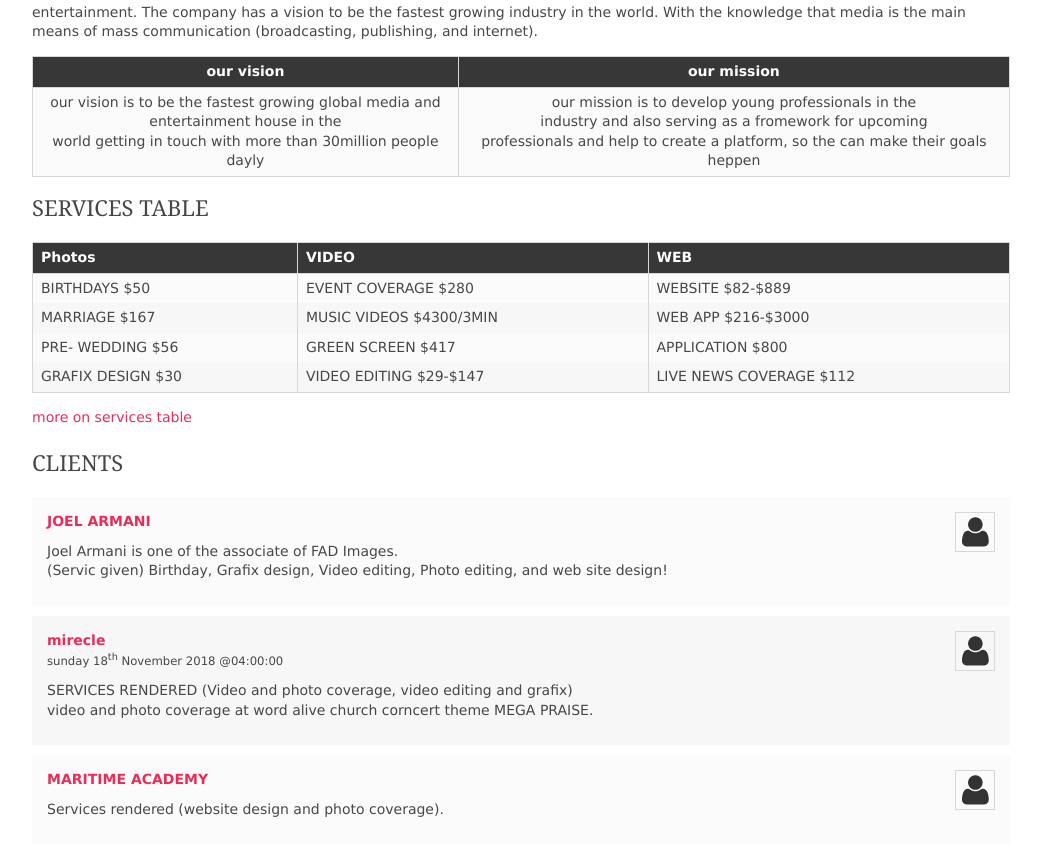
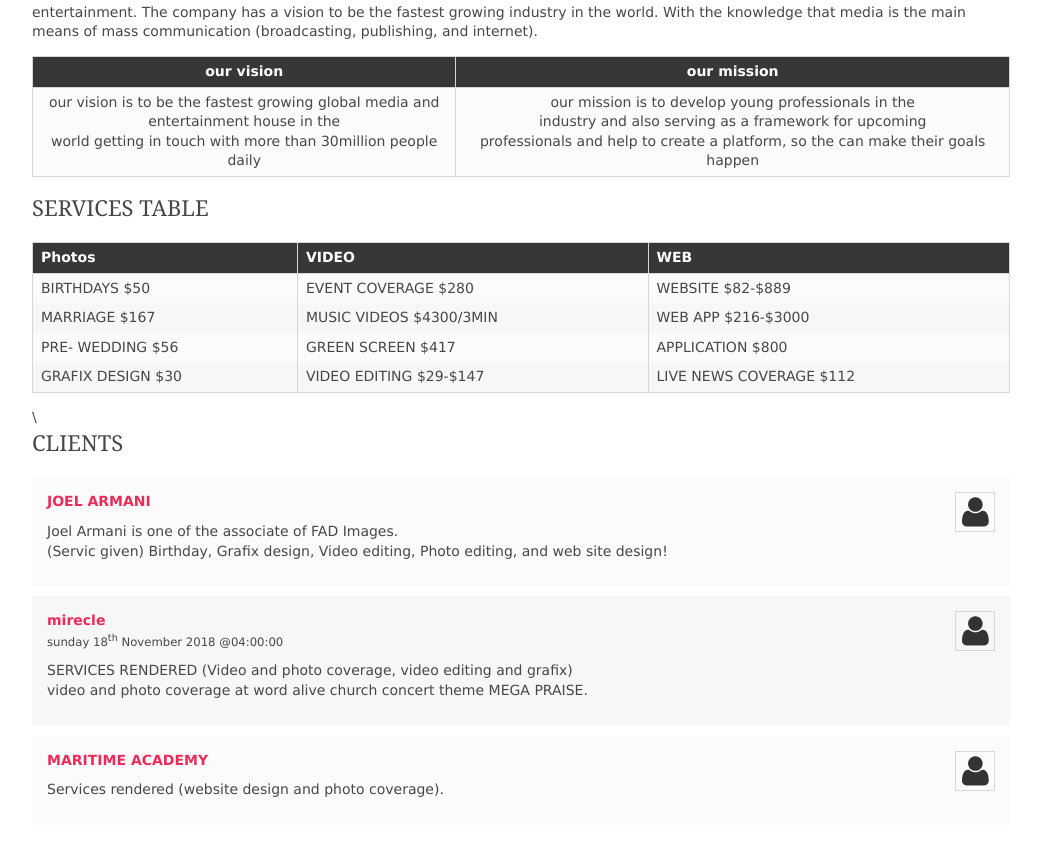
Before and after one commit to dwentertainment/dream-wave, a plain HTML site: page about.html in a window 1280 px wide. Shown: the part 603-1450 px from the top of the page, without its empty margins (119-1160 px from the left). Drawn offline with Linux system fonts and the light colour scheme.

Commit message:
it now good

```diff
--- a/about.html
+++ b/about.html
@@ -125,8 +125,8 @@ As we know entertainment is an art of expression and application of human creati
           <tbody>
 
               <tr>
-              <td><center> our vision is to be the fastest growing global media and<br> entertainment house in the <br>world getting in touch with more than 30million people dayly</center></td>
-               <td><center>our mission is to develop young professionals in the<br> industry and also serving as a fromework for upcoming <br>professionals and help to create a platform, so the can make their goals heppen</center></td>
+              <td><center> our vision is to be the fastest growing global media and<br> entertainment house in the <br>world getting in touch with more than 30million people daily</center></td>
+               <td><center>our mission is to develop young professionals in the<br> industry and also serving as a framework for upcoming <br>professionals and help to create a platform, so the can make their goals happen</center></td>
 
             </tr>
 
@@ -172,8 +172,7 @@ As we know entertainment is an art of expression and application of human creati
           </tbody>
         </table>
       </div>
-      <a href="https://dwentertainment.github.io/dwentertainment-1/about.html">more on services table</a><br><br>
-      <div id="comments">
+\      <div id="comments">
         <h2>CLIENTS</h2><tr>
         <ul>
           <li>
@@ -199,7 +198,7 @@ As we know entertainment is an art of expression and application of human creati
                 <time datetime="2045-04-06T08:15+00:00">sunday 18<sup>th</sup> November 2018 @04:00:00</time>
               </header>
               <div class="comcont">
-                <p>SERVICES RENDERED (Video and photo coverage, video editing and grafix) <br>video and photo coverage at word alive church corncert theme MEGA PRAISE.</p>
+                <p>SERVICES RENDERED (Video and photo coverage, video editing and grafix) <br>video and photo coverage at word alive church concert theme MEGA PRAISE.</p>
               </div>
             </article>
           </li>
```
Also changed, not shown: news.html (+3 -3 lines).
